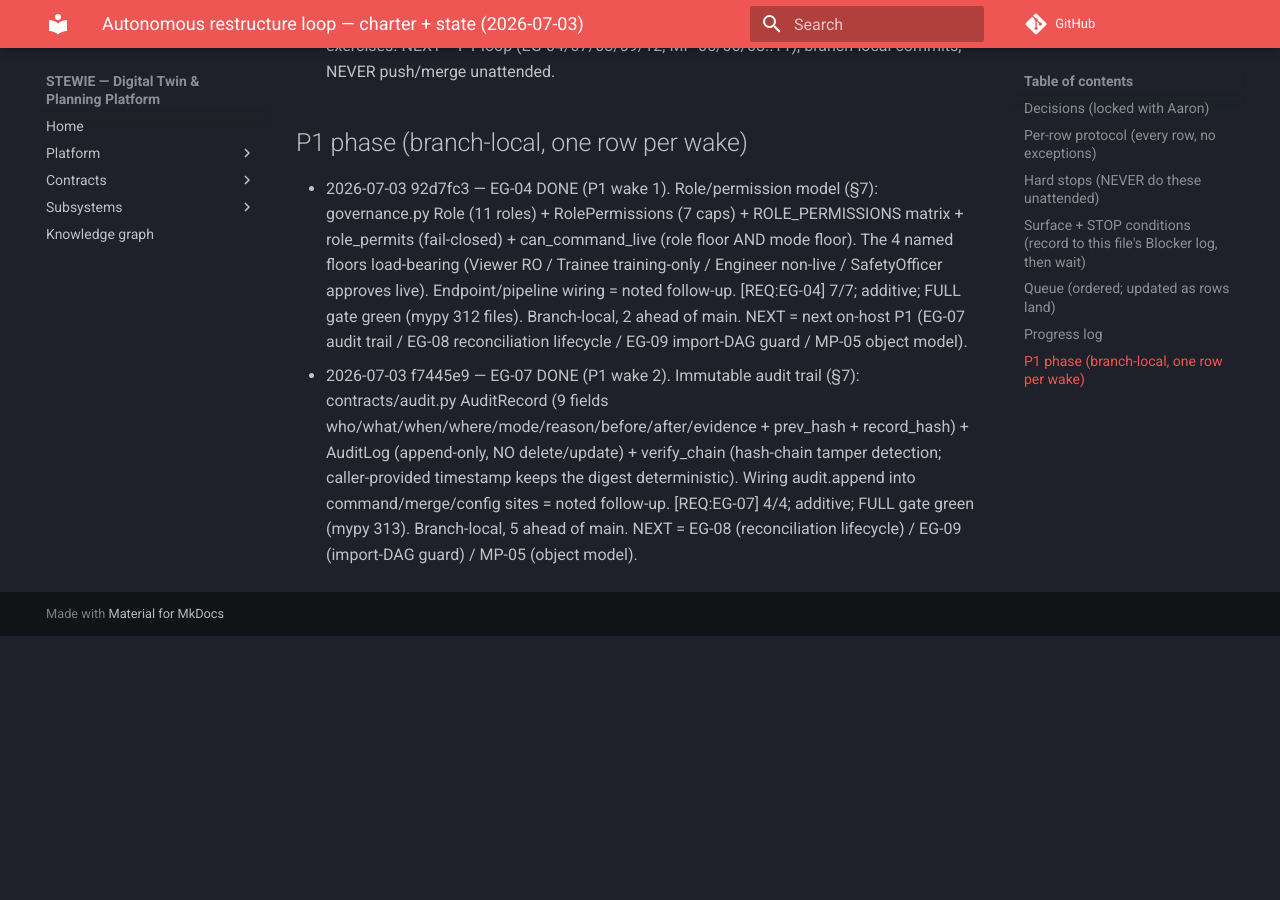
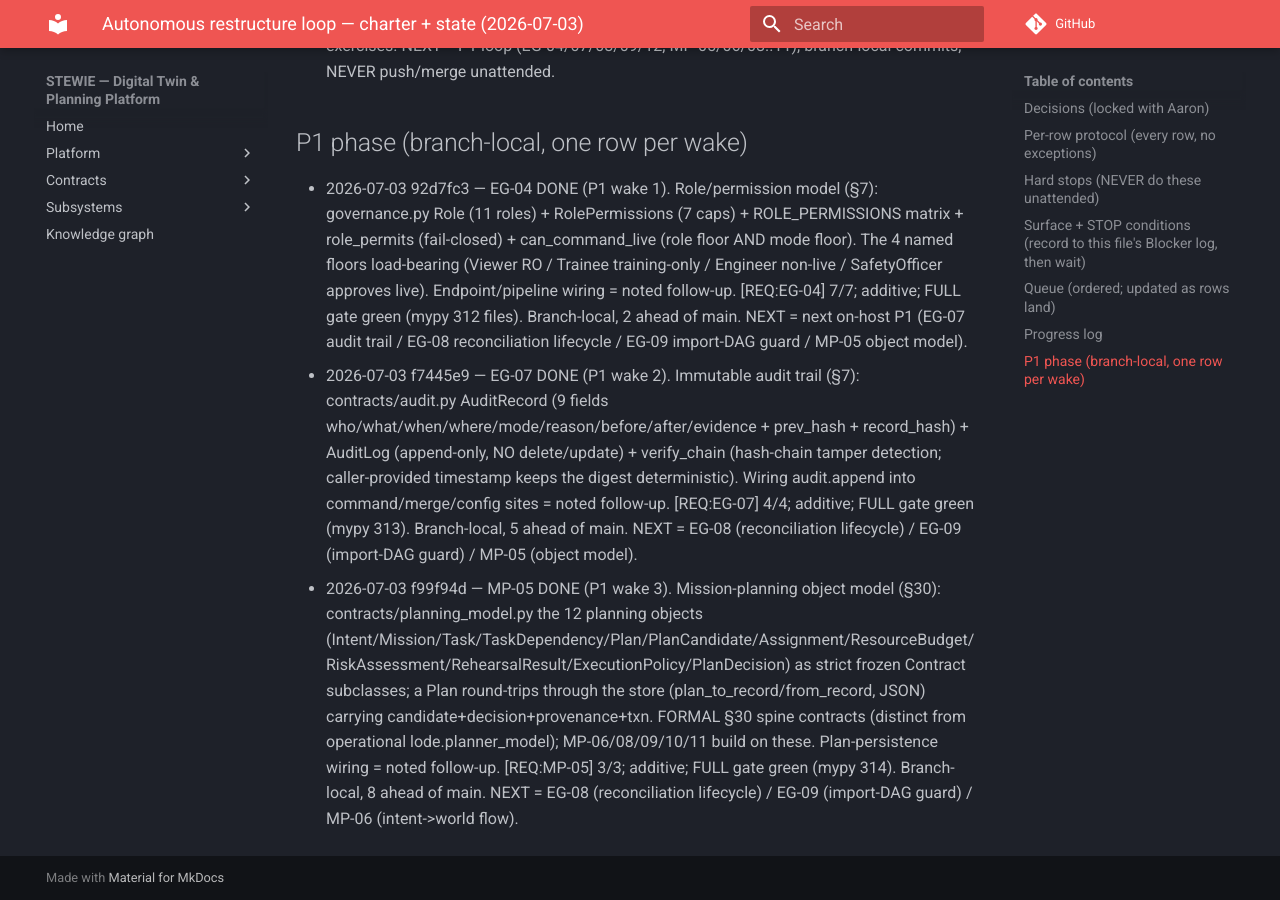
Before and after one commit to stewie-sw/stewie, an MkDocs documentation site: the page built from docs/autonomous_loop_charter_2026-07-03.md, in a window 1280 px wide and 900 px high, scrolled down 4795 px. Built offline with MkDocs 1.6.1 and Material for MkDocs 9.7.7, drawn with Linux system fonts in a browser that asks for light colours; comment, search, counter and statistics services are not loaded; before the commit the page ends 5431 px from its top, so only the background shows below that.

Commit message:
chore(loop): charter — MP-05 done (P1 wake 3), next on-host P1 row

```diff
--- a/docs/autonomous_loop_charter_2026-07-03.md
+++ b/docs/autonomous_loop_charter_2026-07-03.md
@@ -157,3 +157,10 @@ and stop scheduling (wait for Aaron).
   the digest deterministic). Wiring audit.append into command/merge/config sites = noted follow-up. [REQ:EG-07]
   4/4; additive; FULL gate green (mypy 313). Branch-local, 5 ahead of main. NEXT = EG-08 (reconciliation
   lifecycle) / EG-09 (import-DAG guard) / MP-05 (object model).
+- 2026-07-03 f99f94d — MP-05 DONE (P1 wake 3). Mission-planning object model (§30): contracts/planning_model.py
+  the 12 planning objects (Intent/Mission/Task/TaskDependency/Plan/PlanCandidate/Assignment/ResourceBudget/
+  RiskAssessment/RehearsalResult/ExecutionPolicy/PlanDecision) as strict frozen Contract subclasses; a Plan
+  round-trips through the store (plan_to_record/from_record, JSON) carrying candidate+decision+provenance+txn.
+  FORMAL §30 spine contracts (distinct from operational lode.planner_model); MP-06/08/09/10/11 build on these.
+  Plan-persistence wiring = noted follow-up. [REQ:MP-05] 3/3; additive; FULL gate green (mypy 314). Branch-local,
+  8 ahead of main. NEXT = EG-08 (reconciliation lifecycle) / EG-09 (import-DAG guard) / MP-06 (intent->world flow).
```
